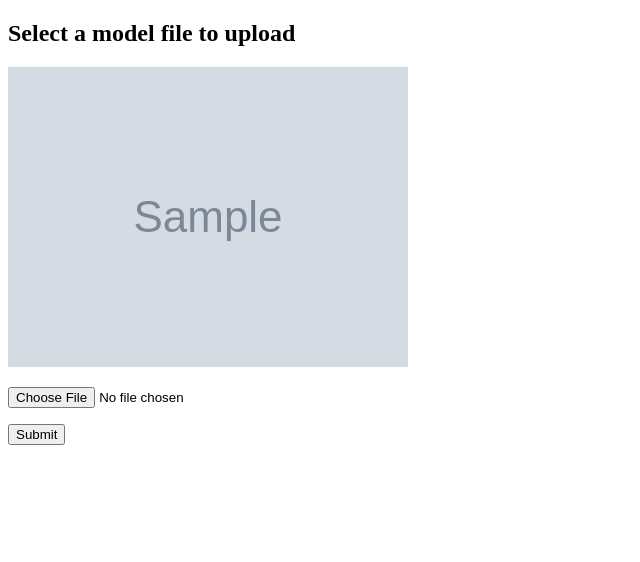
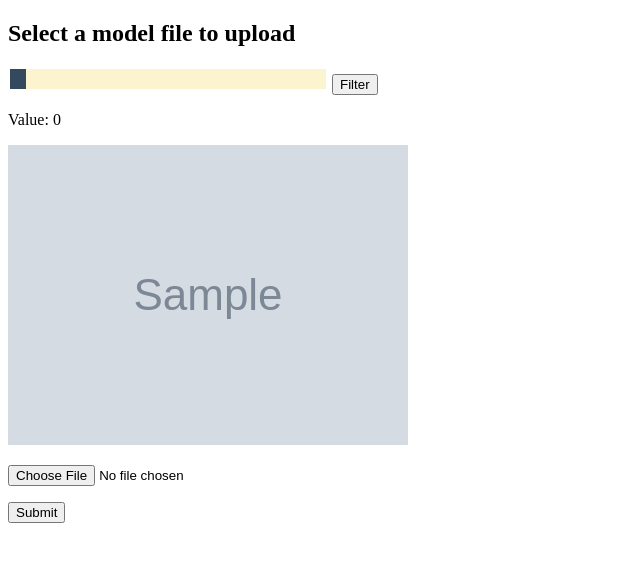
Before and after one commit to worso11/MBWebApp, a Flask app: template templates/upload.html in a window 1280 px wide. Shown: the top 562 px of the page, without its empty margins (0-640 px from the left). Run offline with Flask 2, Linux system fonts and the light colour scheme; the template is opened without the code that fills it: most values are stand-ins (such as "Sample title", 1, 10 or a date in 2020); grey boxes marked "Sample" are stand-in pictures.

Commit message:
quick commit

```diff
--- a/app.py
+++ b/app.py
@@ -4,6 +4,7 @@ from flask import Flask, flash, request, redirect, render_template
 from werkzeug.utils import secure_filename
 
 UPLOAD_FOLDER = 'static/'
+FILE_TYPE = "csv"
 
 app = Flask(__name__)
 app.secret_key = "secret key"
@@ -23,6 +24,8 @@ def upload_form():
 
 @app.route('/', methods=['POST'])
 def upload_image():
+    global FILE_TYPE
+
     if 'file' not in request.files:
         flash('No file part')
         return redirect(request.url)
@@ -32,7 +35,8 @@ def upload_image():
         return redirect(request.url)
     if file and allowed_file(file.filename):
         filename_secure = secure_filename(file.filename)
-        filename = "simple_process_model." + filename_secure.split('.', 1)[1]
+        FILE_TYPE = filename_secure.split('.', 1)[1]
+        filename = "simple_process_model." + FILE_TYPE
         file.save(os.path.join(app.config['UPLOAD_FOLDER'], filename))
         flash('Model successfully uploaded and displayed below')
 
@@ -46,6 +50,16 @@ def upload_image():
         flash('Allowed image types are -> csv, xes')
         return redirect(request.url)
 
+@app.route('/filtered', methods=['POST'])
+def filter_model():
+    G = myGraph.MyGraph()
+    model_filename = os.path.join('static', "simple_process_model." + FILE_TYPE)
+    image_filename = os.path.join('static', "simple_process_model.png")
+    G.create_and_display_graph(image_filename, filename=model_filename)
+
+    return render_template('upload.html', filename=image_filename)
+
+
 @app.after_request
 def add_header(response):
     response.cache_control.no_store = True
--- a/templates/upload.html
+++ b/templates/upload.html
@@ -1,4 +1,35 @@
 <!doctype html>
+
+<style>
+
+.rangeslider{
+    width: 50%;
+}
+
+.myslider {
+    -webkit-appearance: none;
+    background: #FCF3CF  ;
+    width: 50%;
+    height: 20px;
+    opacity: 2;
+   }
+
+
+.myslider::-webkit-slider-thumb {
+    -webkit-appearance: none;
+    cursor: pointer;
+    background: #34495E  ;
+    width: 5%;
+    height: 20px;
+}
+
+
+.myslider:hover {
+    opacity: 1;
+}
+
+</style>
+
 <title>Modelowanie biznesowe - lab 3 i 4</title>
 <h2>Select a model file to upload</h2>
 <p>
@@ -13,9 +44,28 @@
 	{% endwith %}
 </p>
 {% if filename %}
+    <form method="post" action="/filtered" enctype="multipart/form-data">
+        <div class="rangeslider">
+          <input type="range" min="0" max="10" value="0"
+                          class="myslider" id="sliderRange" name="filter">
+          <input type="submit" value="Filter">
+          <p>Value: <span id="slider"></span></p>
+        </div>
+    </form>
 	<div>
 		<img src="{{ filename }}">
 	</div>
+
+	<script>
+    var rangeslider = document.getElementById("sliderRange");
+    var output = document.getElementById("slider");
+    output.innerHTML = rangeslider.value;
+
+    rangeslider.oninput = function() {
+      output.innerHTML = this.value;
+    }
+    </script>
+
 {% endif %}
 <form method="post" action="/" enctype="multipart/form-data">
     <dl>
```
Also changed, not shown: myGraph.py (+25 -0 lines), static/simple_process_model.csv (+23 -13 lines), static/simple_process_model.png, 1 other file.
